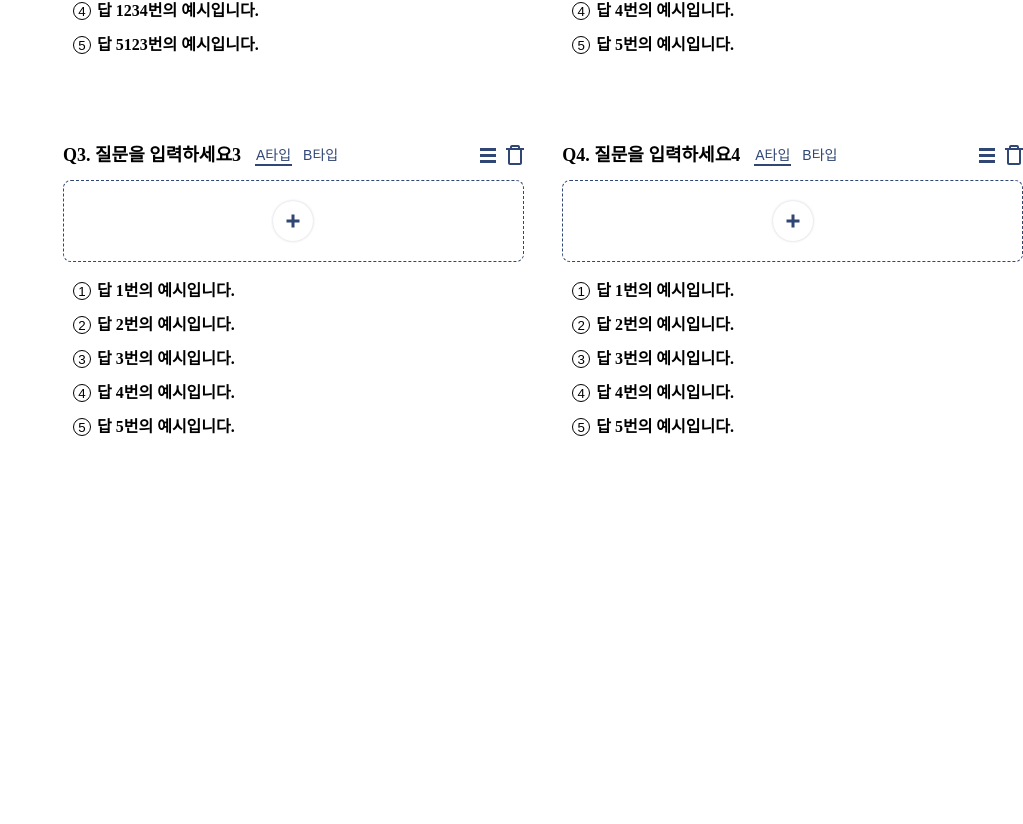
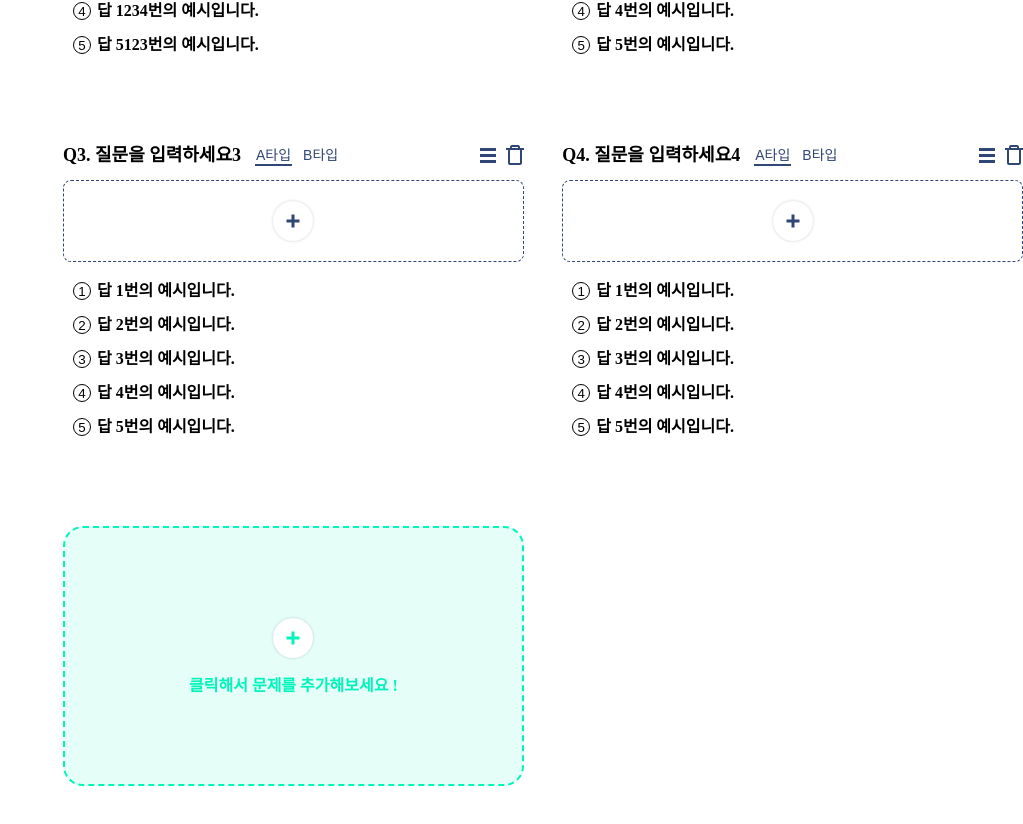
Before and after one commit to lmotp/otaku, a React (Create React App) app: page /test/make in a window 1280 px wide. Shown: the part 650-1474 px from the top of the page, without its empty margins (257-1280 px from the left). Before the commit the page ends 1176 px from the top, so only its background shows below. Built offline with nearby package versions, Linux system fonts and the light colour scheme; a web font is replaced by a local one.

Commit message:
MakeTestNewQuiz add QuizCard logic make && style

```diff
--- /dev/null
+++ b/src/components/TestMake/MakeTestNewQuiz.tsx
@@ -0,0 +1,63 @@
+import React from 'react';
+import styled from 'styled-components';
+
+interface MakeTestNewQuizProps {
+  onAddQuizItem: () => void;
+}
+
+const MakeTestNewQuiz = ({ onAddQuizItem }: MakeTestNewQuizProps) => {
+  return (
+    <MakeTestNewQuizWrap onClick={onAddQuizItem}>
+      <MakeTestNewQuizButton />
+      <MakeTestNewQuizExplanation>클릭해서 문제를 추가해보세요 !</MakeTestNewQuizExplanation>
+    </MakeTestNewQuizWrap>
+  );
+};
+
+export default MakeTestNewQuiz;
+
+const MakeTestNewQuizWrap = styled.div`
+  display: flex;
+  align-items: center;
+  justify-content: center;
+  flex-direction: column;
+  gap: 20px;
+  margin-bottom: 90px;
+  width: 48%;
+  height: 260px;
+  border: 2px dashed #01f5bb;
+  border-radius: 20px;
+  background-color: rgba(1, 245, 187, 0.1);
+  cursor: pointer;
+`;
+
+const MakeTestNewQuizButton = styled.button`
+  position: relative;
+  width: 40px;
+  height: 40px;
+  border-radius: 50%;
+  background-color: #ffffff;
+  box-shadow: 0 0 3px rgba(10, 16, 69, 0.2);
+
+  &::after,
+  &::before {
+    content: '';
+    display: block;
+    position: absolute;
+    top: 50%;
+    left: 50%;
+    transform: translate(-50%, -50%);
+    width: 13px;
+    height: 3px;
+    background-color: #01f5bb;
+  }
+
+  &::after {
+    transform: translate(-50%, -50%) rotate(90deg);
+  }
+`;
+
+const MakeTestNewQuizExplanation = styled.strong`
+  font-weight: 700;
+  color: #01f5bb;
+`;
--- a/src/components/TestMake/MakeTestQuiz.tsx
+++ b/src/components/TestMake/MakeTestQuiz.tsx
@@ -9,12 +9,13 @@ import { CSS } from '@dnd-kit/utilities';
 interface QuizInfoProps {
   quizInfo: IQuizInfo;
   onDeletQuizItem: (itemId: number) => void;
+  cardIndex: number;
   index: number;
   id: number;
   handle: boolean;
 }
 
-const MakeTestQuiz = ({ quizInfo, id, onDeletQuizItem }: QuizInfoProps) => {
+const MakeTestQuiz = ({ quizInfo, id, onDeletQuizItem, cardIndex }: QuizInfoProps) => {
   const [quizType, setQuizType] = useState<string>('A타입');
   const [addContentState, setAddContentState] = useState<boolean>(false);
   const textAreaRef = useRef<any>(null);
@@ -40,7 +41,7 @@ const MakeTestQuiz = ({ quizInfo, id, onDeletQuizItem }: QuizInfoProps) => {
     display: 'inline-block',
     width: '48%',
     backgroundColor: '#ffffff',
-    paddingBottom: '90px',
+    marginBottom: '90px',
     zIndex: isDragging ? '100' : 'auto',
     opacity: isDragging ? 0.3 : 1,
   };
@@ -50,7 +51,7 @@ const MakeTestQuiz = ({ quizInfo, id, onDeletQuizItem }: QuizInfoProps) => {
       <QuizTopWrap>
         <QuizTopWrapLeft>
           <Qusetion>
-            Q{quizInfo.id}. {quizInfo.question}
+            Q{cardIndex}. {quizInfo.question}
           </Qusetion>
           <div>
             <QuizType buttonType={quizType === 'A타입'} onClick={() => onQuizTypeChange('A타입')}>
--- a/src/pages/TestMake.tsx
+++ b/src/pages/TestMake.tsx
@@ -1,10 +1,11 @@
 import { closestCenter, DndContext, KeyboardSensor, PointerSensor, useSensor, useSensors } from '@dnd-kit/core';
 import { arrayMove, rectSortingStrategy, SortableContext, sortableKeyboardCoordinates } from '@dnd-kit/sortable';
-import React, { ChangeEvent, useState } from 'react';
+import React, { ChangeEvent, useRef, useState } from 'react';
 import styled from 'styled-components';
 import SubTitle from '../components/common/SubTitle';
 import Tag from '../components/common/Tag';
 import MakeTestContent from '../components/TestMake/MakeTestContent';
+import MakeTestNewQuiz from '../components/TestMake/MakeTestNewQuiz';
 import MakeTestQuiz from '../components/TestMake/MakeTestQuiz';
 import MakeTestTitle from '../components/TestMake/MakeTestTitle';
 
@@ -65,6 +66,7 @@ const TestMake = () => {
   const [testTitle, setTextTitle] = useState<string>('');
   const [testContent, setTextContent] = useState<string>('');
   const [testQuizList, setQuizTestList] = useState(quizMocking);
+  const containerRef = useRef<any>(null);
 
   const onChangeActiveButton = (value: string) => {
     setActiveButton(value);
@@ -112,6 +114,26 @@ const TestMake = () => {
     }
   };
 
+  // 메뉴 추가 함수
+  const onAddQuizItem = () => {
+    const newQuizItem = {
+      id: testQuizList.length + 1,
+      question: '질문을 입력하세요4',
+      examples: [
+        { id: 1, example: '답 1번의 예시입니다.' },
+        { id: 2, example: '답 2번의 예시입니다.' },
+        { id: 3, example: '답 3번의 예시입니다.' },
+        { id: 4, example: '답 4번의 예시입니다.' },
+        { id: 5, example: '답 5번의 예시입니다.' },
+      ],
+      answer: 2,
+    };
+
+    containerRef.current.scrollIntoView({ behavior: 'smooth', block: 'end', inline: 'nearest' }); //살짝 보이게끔 추가작업이 필요
+
+    setQuizTestList([...testQuizList, newQuizItem]);
+  };
+
   return (
     <section>
       <SubTitle title="테스트 만들기" marginBottom={30} />
@@ -134,14 +156,15 @@ const TestMake = () => {
         })}
       </TagWrap>
       <DndContext sensors={sensors} collisionDetection={closestCenter} onDragEnd={handleDragEnd}>
-        <QuizContainer>
+        <QuizContainer ref={containerRef}>
           <SortableContext items={testQuizList.map((info) => info.id)} strategy={rectSortingStrategy}>
-            {testQuizList.map((info) => {
+            {testQuizList.map((info, index) => {
               return (
                 <MakeTestQuiz
                   key={info.id}
                   quizInfo={info}
                   index={info.id}
+                  cardIndex={index + 1}
                   handle={true}
                   id={info.id}
                   onDeletQuizItem={onDeletQuizItem}
@@ -149,6 +172,7 @@ const TestMake = () => {
               );
             })}
           </SortableContext>
+          {testQuizList.length < 10 && <MakeTestNewQuiz onAddQuizItem={onAddQuizItem} />}
         </QuizContainer>
       </DndContext>
     </section>
```
